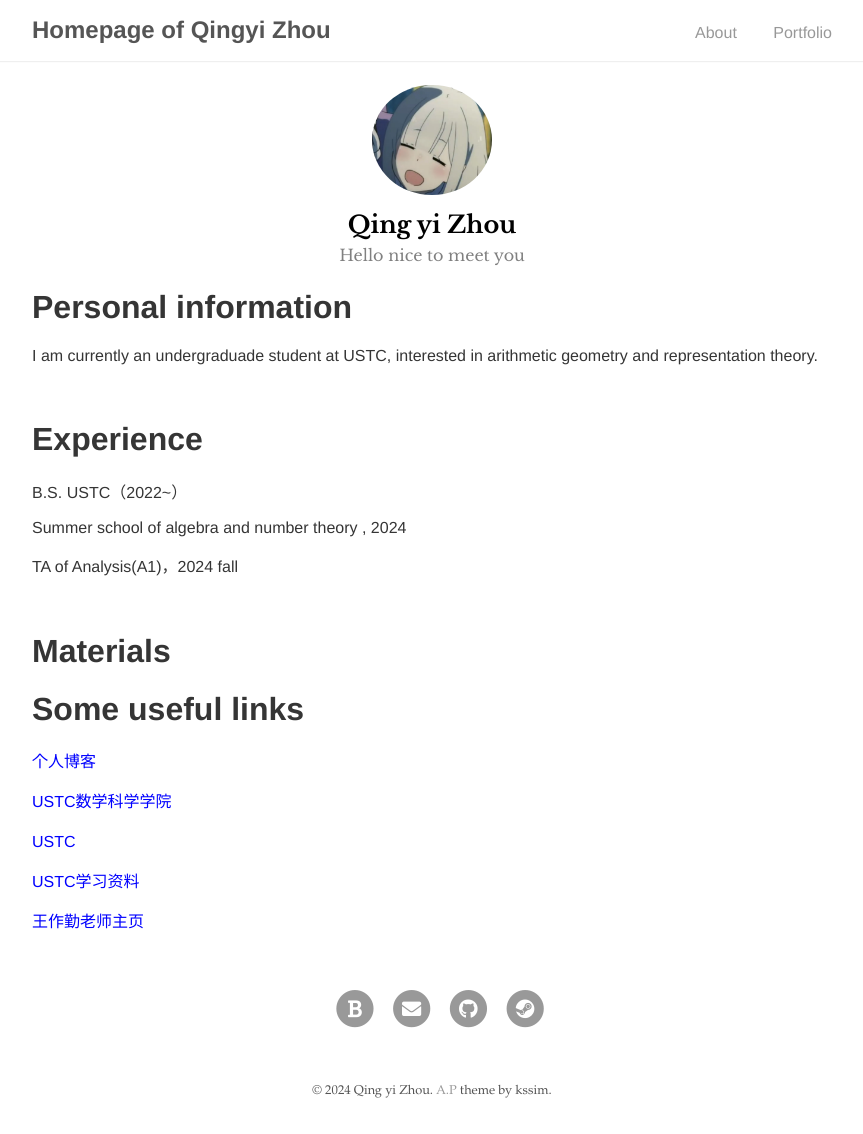
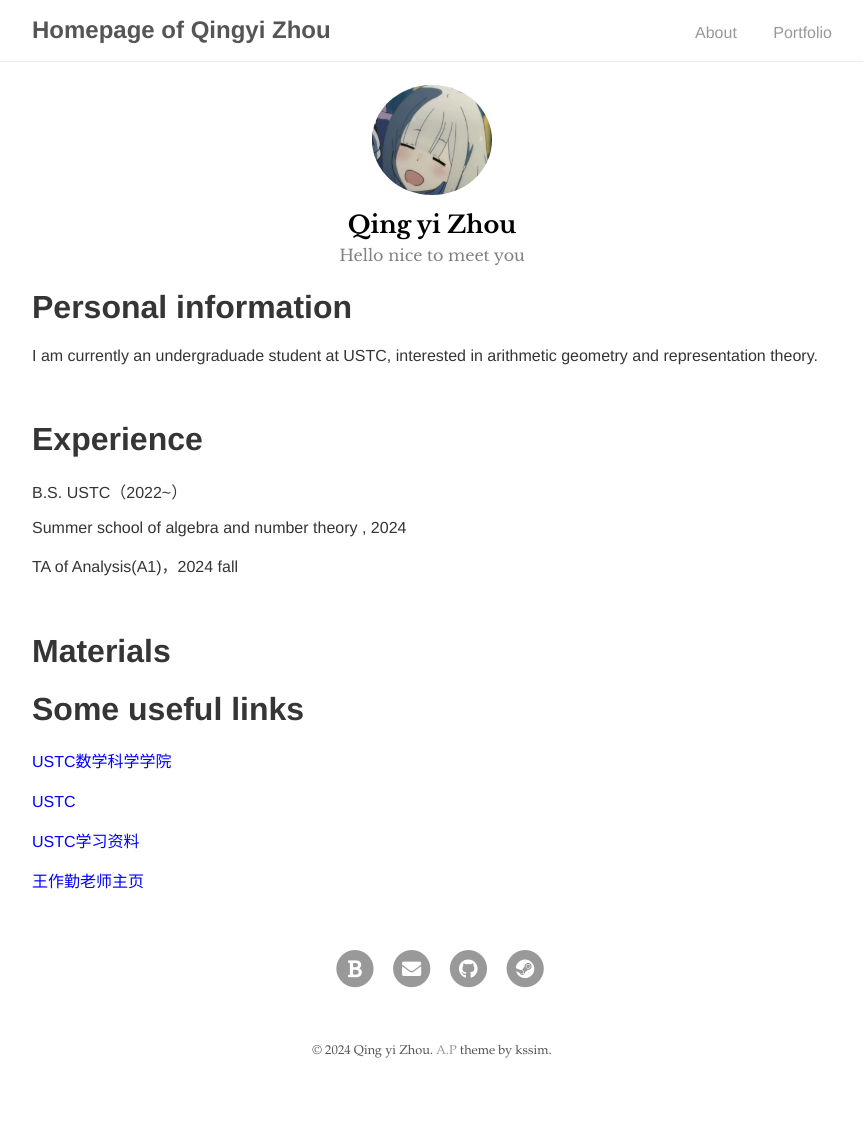
Before and after one commit to zqygg/zqygg.github.io, a Jekyll site: the page built from index.md, in a window 1280 px wide. Shown: the whole page, without its empty margins (208-1071 px from the left). Built offline with Jekyll 4.4.1, drawn with Linux system fonts in a browser that asks for light colours; our own code applies the rules of GitHub Pages for plain Markdown files; after the commit the page ends 1094 px from its top, so only the background shows below that.

Commit message:
Update index.md

```diff
--- a/index.md
+++ b/index.md
@@ -21,7 +21,6 @@ TA of Analysis(A1)，2024 fall
 
 
 # Some useful links
-<a href="https://www.luogu.com.cn/blog/zqygg/" target="_blank" style="color: blue;">个人博客</a>
 
 <a href="http://math.ustc.edu.cn/mainm.htm" target="_blank" style="color: blue;">USTC数学科学学院</a>
 
```
